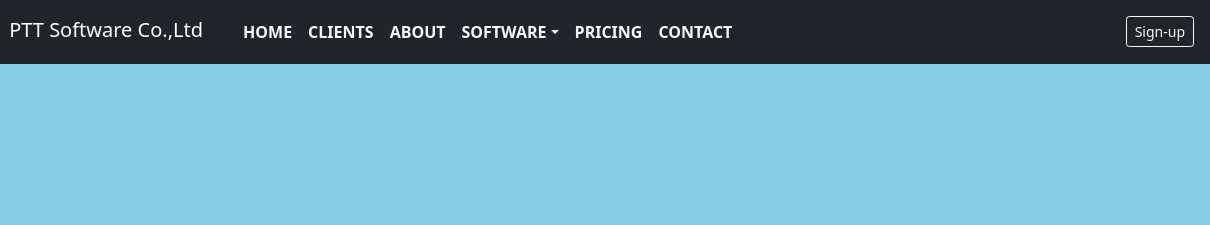
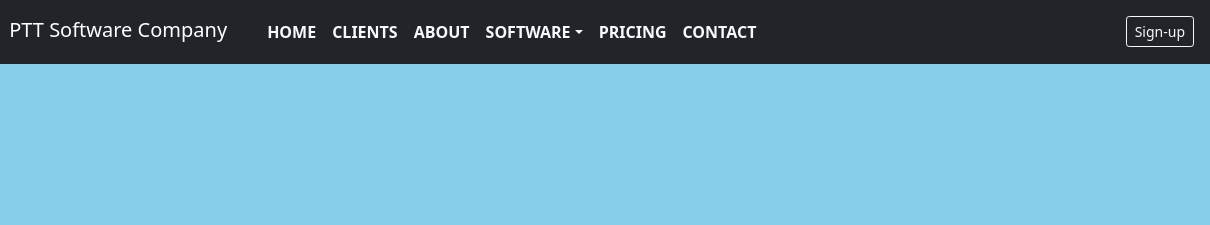
Before and after one commit to PyaePhoneMyat/pttsoftware, a plain HTML site: page index.html in a window 1280 px wide. Shown: the top 225 px of the page, 70-1280 px from the left. Drawn offline with nearby package versions, Linux system fonts and the light colour scheme.

Commit message:
31 May 2022

```diff
--- a/index.html
+++ b/index.html
@@ -57,7 +57,7 @@
             alt="sitelogo"
             width="50px"
           />
-          <span class="ms-2">PTT Software Co.,Ltd</span>
+          <span class="ms-2">PTT Software Company</span>
         </a>
 
         <button
```
